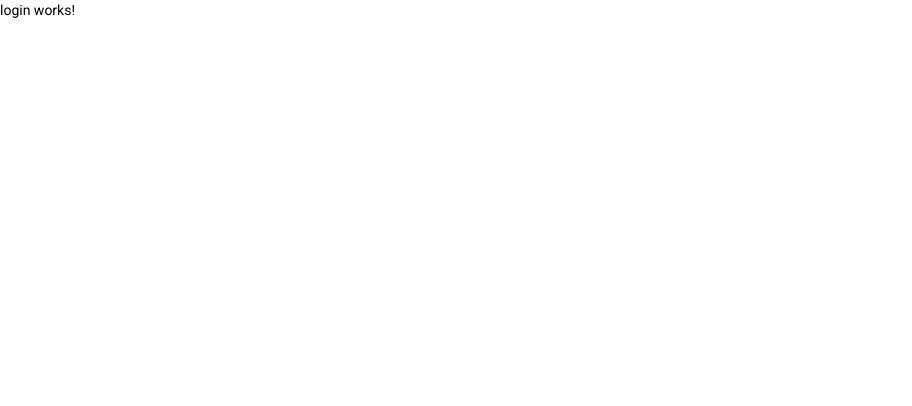
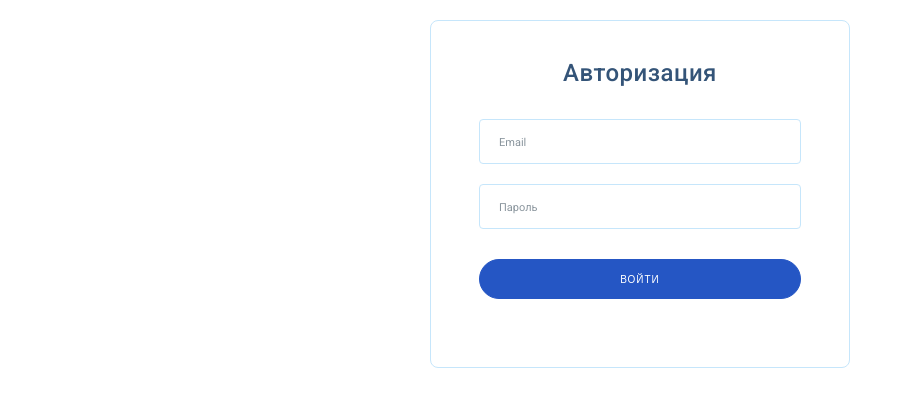
Before and after one commit to Valoriel/genesis-hack, an Angular app: page /login in a window 1280 px wide. Shown: the top 406 px of the page, without its empty margins (0-912 px from the left). Built offline with nearby package versions, Linux system fonts and the light colour scheme.

Commit message:
feat: add login-form

```diff
--- a/src/app/app.module.ts
+++ b/src/app/app.module.ts
@@ -5,6 +5,8 @@ import { AppComponent } from './app.component';
 import { LoginComponent } from './login/login.component';
 import {AppRoutingModule} from './app-routing.module';
 import { BrowserAnimationsModule } from '@angular/platform-browser/animations';
+import {ReactiveFormsModule} from '@angular/forms';
+import {MatFormFieldModule} from '@angular/material/form-field';
 
 @NgModule({
   declarations: [
@@ -15,6 +17,8 @@ import { BrowserAnimationsModule } from '@angular/platform-browser/animations';
     BrowserModule,
     AppRoutingModule,
     BrowserAnimationsModule,
+    ReactiveFormsModule,
+    MatFormFieldModule,
   ],
   providers: [],
   bootstrap: [AppComponent]
--- a/src/app/login/login.component.html
+++ b/src/app/login/login.component.html
@@ -1 +1,24 @@
-<p>login works!</p>
+<div class="login-modal">
+  <span class="login-modal__header">Авторизация</span>
+
+  <form class="login-modal__form" [formGroup]="loginForm">
+    <div class="form-line">
+      <label class="form-line__placeholder">
+        <span class="form-line__placeholder_text">Email</span>
+        <input class="form-line__placeholder_input" formControlName="email" type="email">
+      </label>
+    </div>
+    <div class="form-line">
+      <label class="form-line__placeholder">
+        <span class="form-line__placeholder_text">Пароль</span>
+        <input class="form-line__placeholder_input" formControlName="password" type="email">
+      </label>
+    </div>
+
+    <div class="form-submit">
+      <button class="btn-primary blue">Войти</button>
+    </div>
+
+    <div class="form-forgot"></div>
+  </form>
+</div>
--- a/src/app/login/login.component.scss
+++ b/src/app/login/login.component.scss
@@ -0,0 +1,110 @@
+.login-modal {
+  margin: 20px auto;
+  padding: 42px 48px 48px;
+  max-width: 420px;
+  position: relative;
+  background: #fff;
+  border-radius: 8px;
+  border: 1px solid #c6e6fb;
+  display: flex;
+  flex-direction: column;
+
+  &__header {
+    margin-bottom: 36px;
+    font-size: 24px;
+    font-weight: 500;
+    letter-spacing: .5px;
+    color: #345478;
+    text-align: center;
+  }
+
+  &__form {
+    .form-line {
+      margin-bottom: 20px;
+
+      &__placeholder {
+        display: block;
+        position: relative;
+
+        &_text {
+          display: block;
+          padding: 0 40px 0 20px;
+          width: 100%;
+          position: absolute;
+          top: 18px;
+          left: 0;
+          font-size: 11px;
+          line-height: 1;
+          cursor: text;
+          text-align: left;
+          color: #8a959d;
+          transition: all .24s ease-in-out;
+        }
+
+        &_input {
+          padding: 0 19px;
+          width: 100%;
+          height: 45px;
+          border-radius: 4px;
+          border: 1px solid #c6e6fb;
+          background: #fff;
+          color: #345478;
+          font-size: 12px;
+        }
+      }
+    }
+    .form-submit {
+      padding-top: 10px;
+
+      button {
+        width: 100%;
+        cursor: pointer;
+      }
+    }
+    .form-forgot {
+      padding-top: 20px;
+      text-align: center;
+      font-size: 12px;
+      color: #345478;
+    }
+  }
+
+  &__forgot {
+    padding-top: 20px;
+    text-align: center;
+    font-size: 12px;
+    color: #345478;
+  }
+
+  &__social {
+
+    &_text {
+      padding: 38px 0 24px;
+      text-align: center;
+      font-size: 10px;
+      font-weight: 500;
+      color: #2556c4;
+      letter-spacing: .5px;
+    }
+
+    &-wrap {
+      display: flex;
+      justify-content: center;
+      flex-wrap: wrap;
+
+      &_item {
+        flex: 0 1 45px;
+        margin: 0 3px;
+        isplay: inline-block;
+        vertical-align: top;
+        width: 45px;
+        height: 45px;
+        border-radius: 50%;
+        background: #fff;
+        color: #1446b8;
+        text-align: center;
+        transition: background .24s cubic-bezier(.7,0,.9,1),color .16s linear;
+      }
+    }
+  }
+}
--- a/src/app/login/login.component.ts
+++ b/src/app/login/login.component.ts
@@ -1,4 +1,5 @@
 import { Component, OnInit } from '@angular/core';
+import {FormControl, FormGroup, Validators} from '@angular/forms';
 
 @Component({
   selector: 'app-login',
@@ -9,6 +10,11 @@ export class LoginComponent implements OnInit {
 
   constructor() { }
 
+  loginForm = new FormGroup({
+    email: new FormControl('', [Validators.required]),
+    password: new FormControl('', [Validators.required]),
+  });
+
   ngOnInit(): void {
   }
 
--- a/src/styles.scss
+++ b/src/styles.scss
@@ -1,4 +1,112 @@
 /* You can add global styles to this file, and also import other style files */
+
+* {
+  box-sizing: border-box;
+}
 
 html, body { height: 100%; }
 body { margin: 0; font-family: Roboto, "Helvetica Neue", sans-serif; }
+
+input[type="checkbox" i] {
+  background-color: initial;
+  cursor: default;
+  box-sizing: border-box;
+  margin: 3px 3px 3px 4px;
+  padding: initial;
+  border: initial;
+}
+
+input {
+  -webkit-writing-mode: horizontal-tb !important;
+  text-rendering: auto;
+  letter-spacing: normal;
+  word-spacing: normal;
+  text-transform: none;
+  text-indent: 0px;
+  text-shadow: none;
+  display: inline-block;
+  text-align: start;
+  -webkit-rtl-ordering: logical;
+  cursor: text;
+  margin: 0em;
+  font: 400 13.3333px Arial;
+  padding: 1px 2px;
+  border-width: 2px;
+  border-style: inset;
+  border-image: initial;
+}
+
+
+
+.btn-primary {
+  display: inline-block;
+  height: 40px;
+  position: relative;
+  padding: 12px 25px;
+  overflow: hidden;
+  z-index: 1;
+  border: 1px solid #fff;
+  border-radius: 100px;
+  background: #fff;
+  color: #2556c4;
+  font-size: 10px;
+  font-weight: 500;
+  letter-spacing: 1px;
+  text-transform: uppercase;
+  text-align: center;
+  vertical-align: middle;
+  white-space: nowrap;
+  -webkit-transition: border .42s,background .24s,color .24s;
+  transition: border .42s,background .24s,color .24s;
+  -webkit-transition-timing-function: cubic-bezier(.7,0,.9,1);
+  transition-timing-function: cubic-bezier(.7,0,.9,1);
+
+  &:before {
+    width: 30px;
+    height: 30px;
+    position: absolute;
+    top: 50%;
+    right: -30px;
+    margin: -15px -1px 0 0;
+    z-index: -1;
+    content: "";
+    border-radius: 50%;
+    background: #12295d;
+    transform-origin: 100% 50%;
+    -webkit-transform: scaleY(2);
+    transform: scaleY(2);
+    transition: transform .3s,opacity .3s;
+    transition-timing-function: cubic-bezier(.7,0,.9,1);
+  }
+
+  &.blue {
+    border-color: #2556c4;
+    background-color: #2556c4;
+    color: #fff;
+  }
+}
+
+button {
+  appearance: button;
+  -webkit-writing-mode: horizontal-tb !important;
+  text-rendering: auto;
+  color: -internal-light-dark(black, white);
+  letter-spacing: normal;
+  word-spacing: normal;
+  text-transform: none;
+  text-indent: 0px;
+  text-shadow: none;
+  display: inline-block;
+  text-align: center;
+  align-items: flex-start;
+  cursor: default;
+  background-color: -internal-light-dark(rgb(239, 239, 239), rgb(59, 59, 59));
+  box-sizing: border-box;
+  margin: 0em;
+  font: 400 13.3333px Arial;
+  padding: 1px 6px;
+  border-width: 2px;
+  border-style: outset;
+  border-color: -internal-light-dark(rgb(118, 118, 118), rgb(133, 133, 133));
+  border-image: initial;
+}
```
